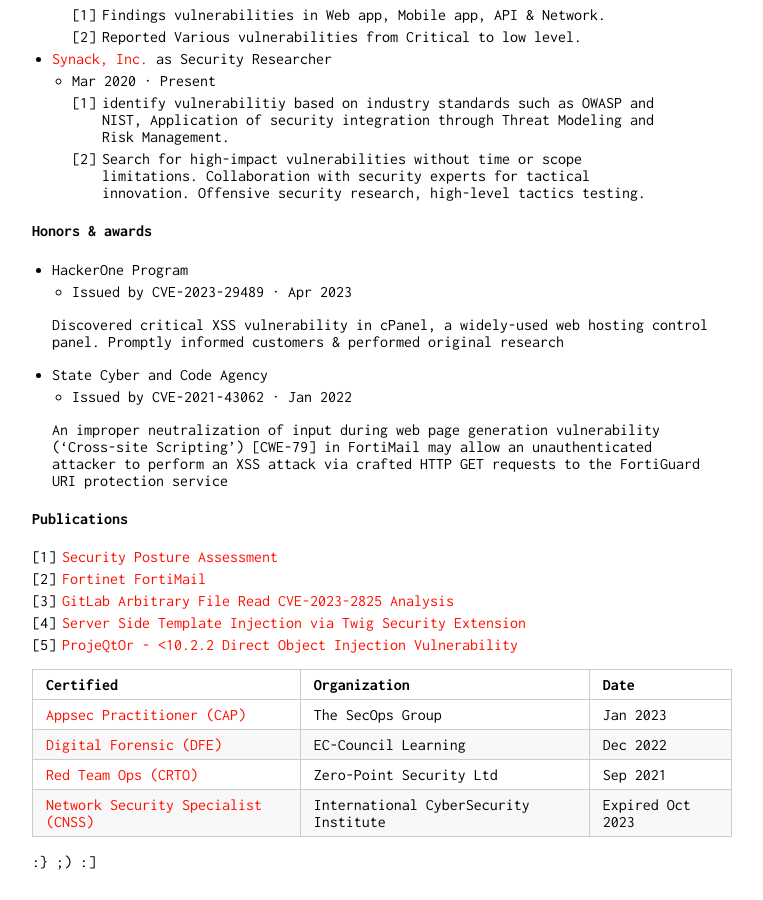
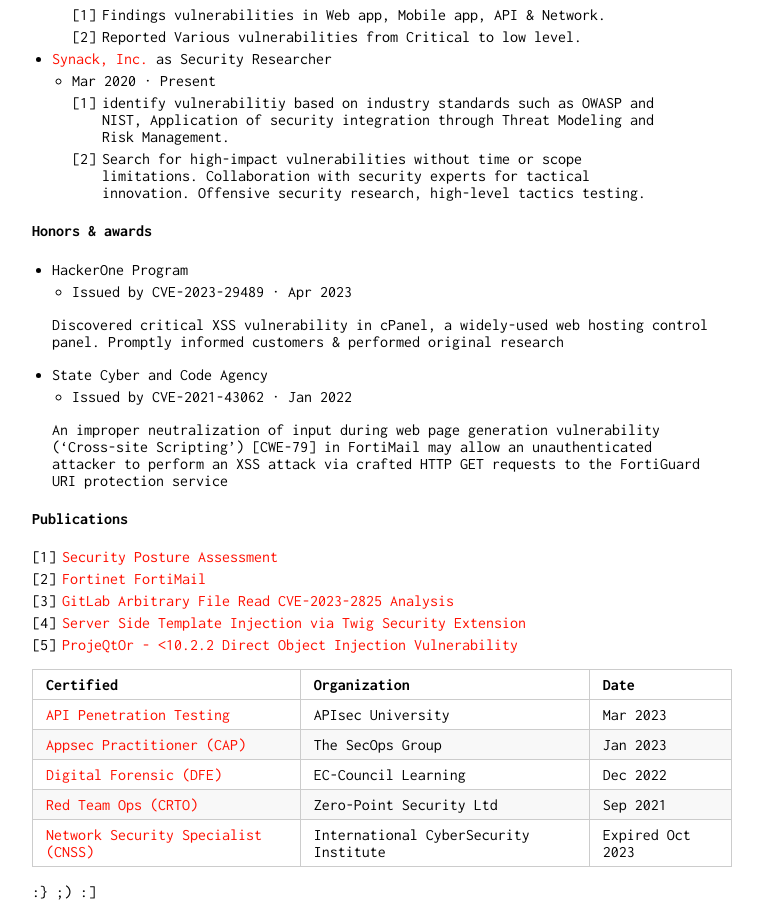
Before and after one commit to z0rs/me, a Jekyll site: the page built from index.md, in a window 1280 px wide and 900 px high, scrolled down 687 px. Shown: the whole window, without its empty margins (258-1021 px from the left). Built offline with Jekyll 4.4.1, drawn with Linux system fonts in a browser that asks for light colours; before the commit the page ends 1557 px from its top, so only the background shows below that.

Commit message:
Update index.md

```diff
--- a/index.md
+++ b/index.md
@@ -51,6 +51,7 @@ control panel. Promptly informed customers & performed original research
 
 Certified | Organization | Date
 -----|-------|--------
+[API Penetration Testing](https://www.credly.com/badges/329f7824-8100-4175-bd91-cc7f69d672dc) | APIsec University | Mar 2023
 [Appsec Practitioner (CAP)](https://pbs.twimg.com/media/FleEzr8aEAIZ9TB?format=png&name=900x900) | The SecOps Group | Jan 2023
 [Digital Forensic (DFE)](https://pbs.twimg.com/media/FlXICtpaAAEP1Fd?format=jpg&name=large) | EC-Council Learning  | Dec 2022
 [Red Team Ops (CRTO)](https://eu.badgr.com/public/assertions/6NzBh3joT9mvixgtJMf24Q) | Zero-Point Security Ltd | Sep 2021
```
